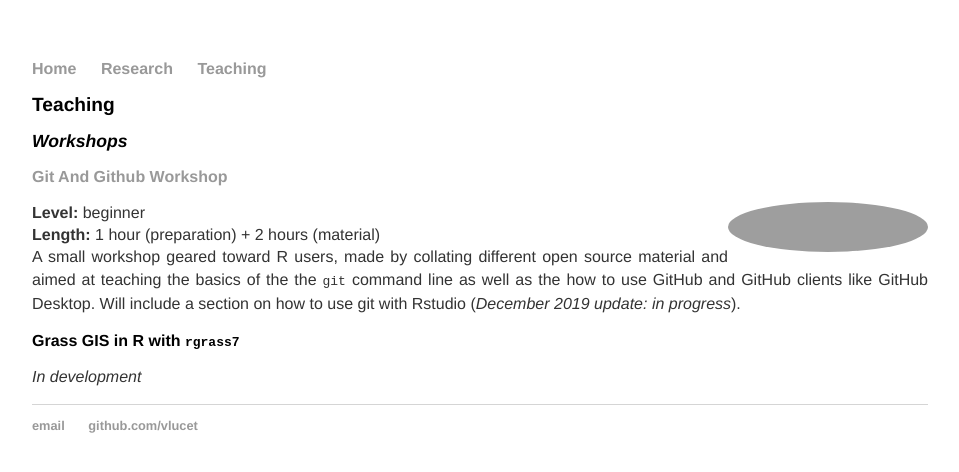
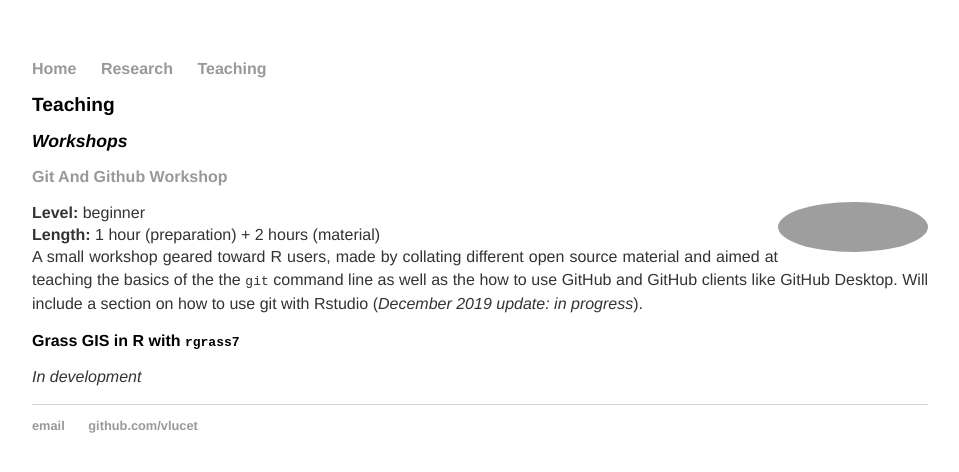
Before and after one commit to lpmi-13/vlucet.github.io, a Jekyll site: the page built from teaching/index.md, in a window 1280 px wide. Shown: the top 472 px of the page, without its empty margins (160-1119 px from the left). Built offline with Jekyll 4.4.1, drawn with Linux system fonts in a browser that asks for light colours; grey boxes are pictures that could not be loaded.

Commit message:
changes git image size

```diff
--- a/teaching/index.md
+++ b/teaching/index.md
@@ -8,7 +8,7 @@ title: Research interests
 ## *Workshops*
 
 ### [Git And Github Workshop](https://vlucet.github.io/git-and-github-with-r-workshop/)
-<img align="right" width="200" height="50" src="https://git-scm.com/images/logos/2color-lightbg@2x.png">
+<img align="right" width="150" height="50" src="https://git-scm.com/images/logos/2color-lightbg@2x.png">
 **Level:** beginner
 **Length:** 1 hour (preparation) + 2 hours (material)
 A small workshop geared toward R users, made by collating different open source material and aimed at teaching the basics of the the `git` command line as well as the how to use GitHub and GitHub clients like GitHub Desktop. Will include a section on how to use git with Rstudio (*December 2019 update: in progress*).
```
